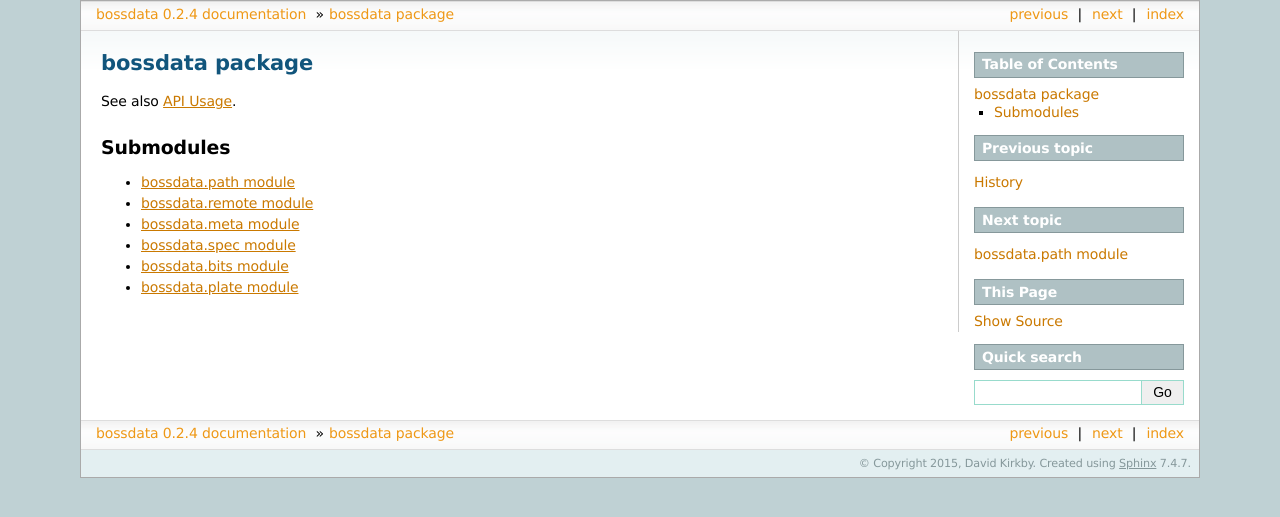
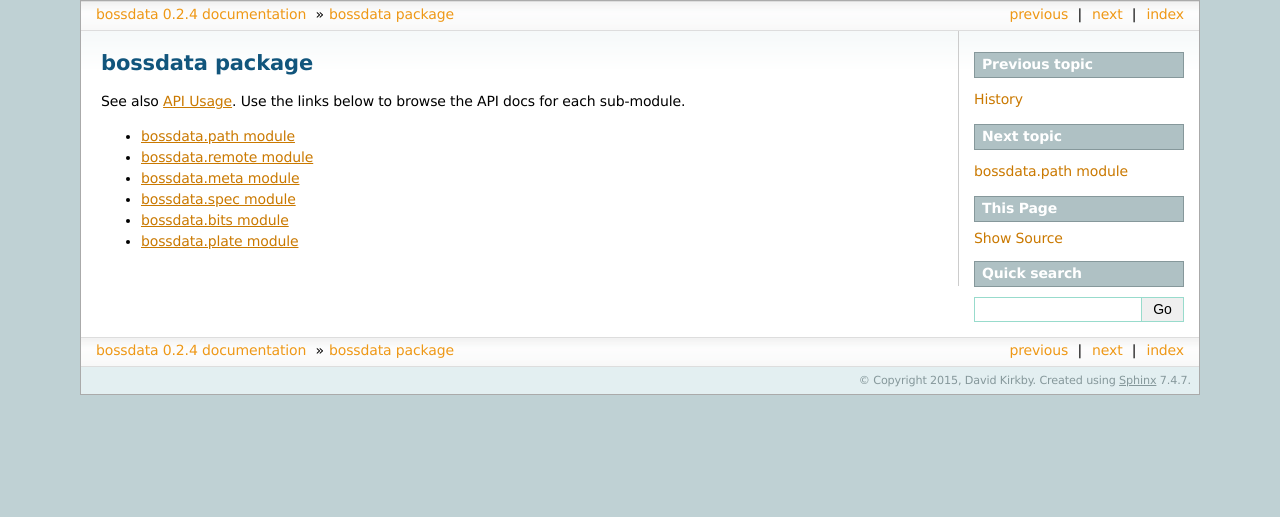
Before and after one commit to dkirkby/bossdata, a Sphinx documentation site: the page built from docs/src/bossdata.rst, in a window 1280 px wide. Shown: the top 517 px of the page. Built offline with Sphinx 7.4.7, drawn with Linux system fonts in a browser that asks for light colours.

```diff
--- a/docs/src/bossdata.rst
+++ b/docs/src/bossdata.rst
@@ -1,10 +1,7 @@
 bossdata package
 ================
 
-See also :doc:`/usage`.
-
-Submodules
-----------
+See also :doc:`/usage`. Use the links below to browse the API docs for each sub-module.
 
 .. toctree::
     bossdata.path
```
